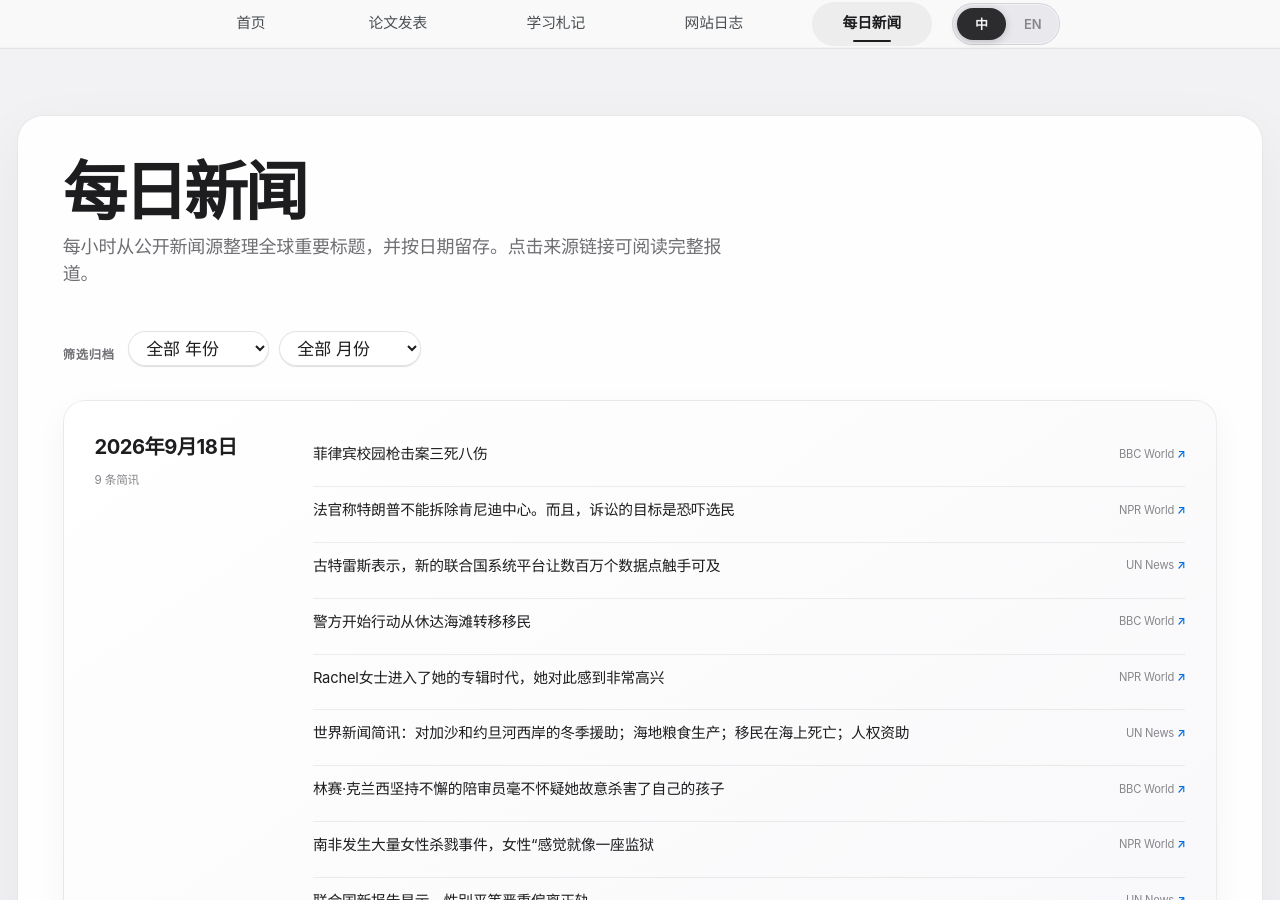
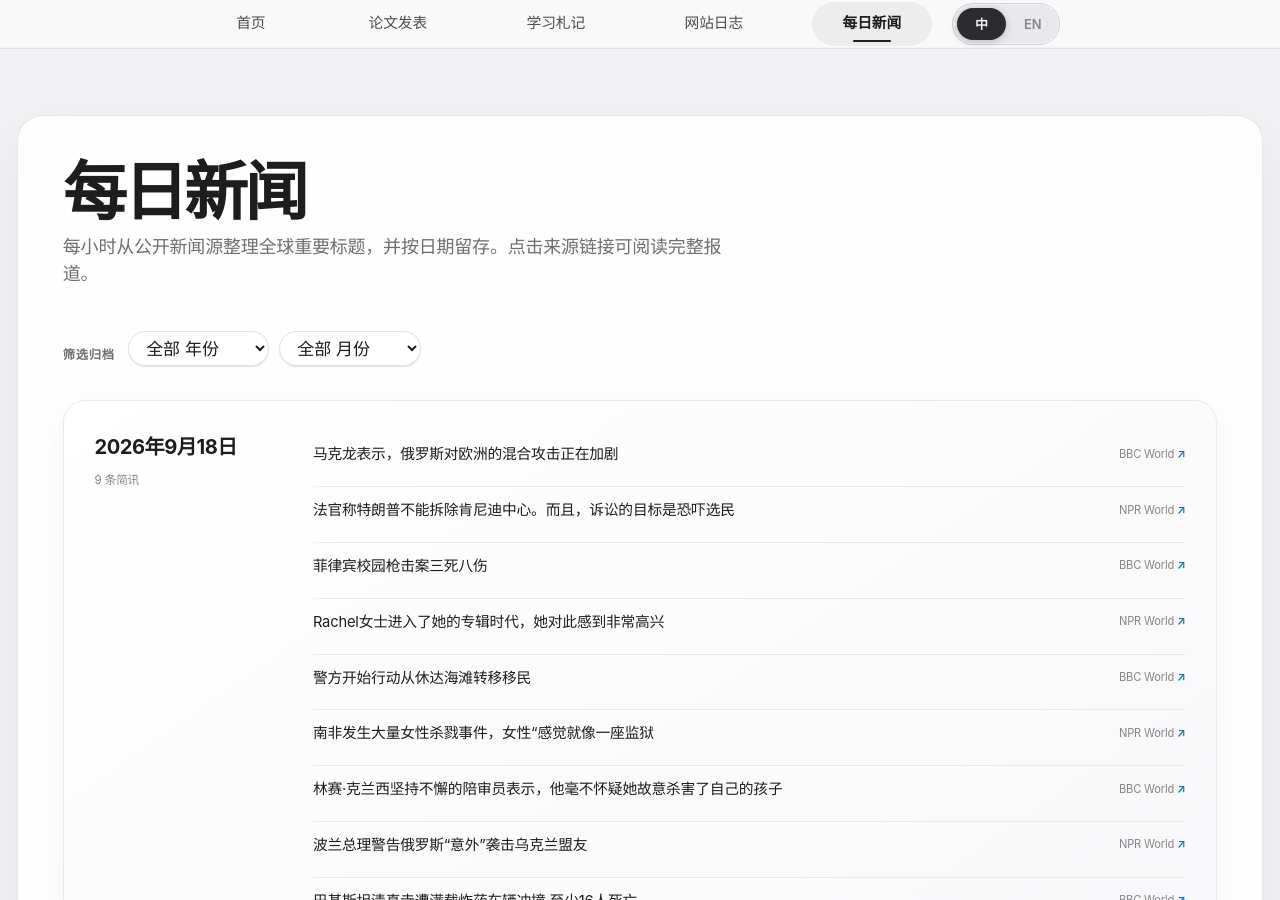
Before and after one commit to HaoxiangLuo/HaoxiangLuo.github.io, a Jekyll site: the page built from _pages/daily-news-zh.html, in a window 1280 px wide and 900 px high. Built offline with Jekyll 4.4.1, drawn with Linux system fonts in a browser that asks for light colours; a style sheet for code colours, icons or effects is not loaded; some of the changed text lies outside the part shown.

Commit message:
Update daily news 2026-09-18

```diff
--- a/_data/daily_news.json
+++ b/_data/daily_news.json
@@ -1,14 +1,14 @@
 {
-  "updated_at": "2026-09-18T20:29:08+08:00",
+  "updated_at": "2026-09-18T21:24:06+08:00",
   "days": [
     {
       "date": "2026-09-18",
       "items": [
         {
-          "title": "Three dead and eight injured in Philippines school shooting",
+          "title": "Russian hybrid attacks against Europe intensifying, says Macron",
           "source": "BBC World",
-          "url": "https://www.bbc.co.uk/news/articles/c6x2z4dlzyr0o?at_medium=RSS&at_campaign=rss",
-          "title_zh": "菲律宾校园枪击案三死八伤"
+          "url": "https://www.bbc.co.uk/news/articles/cm2dw1w9d3yjo?at_medium=RSS&at_campaign=rss",
+          "title_zh": "马克龙表示，俄罗斯对欧洲的混合攻击正在加剧"
         },
         {
           "title": "Judge says Trump can't demolish Kennedy Center. And, lawsuits target voter intimidation",
@@ -17,10 +17,16 @@
           "title_zh": "法官称特朗普不能拆除肯尼迪中心。而且，诉讼的目标是恐吓选民"
         },
         {
-          "title": "New UN system platform puts millions of data points at users’ fingertips, says Guterres",
-          "source": "UN News",
-          "url": "https://news.un.org/feed/view/en/story/2026/09/1168363",
-          "title_zh": "古特雷斯表示，新的联合国系统平台让数百万个数据点触手可及"
+          "title": "Three dead and eight injured in Philippines school shooting",
+          "source": "BBC World",
+          "url": "https://www.bbc.co.uk/news/articles/c6x2z4dlzyr0o?at_medium=RSS&at_campaign=rss",
+          "title_zh": "菲律宾校园枪击案三死八伤"
+        },
+        {
+          "title": "Ms. Rachel has entered her album era, and she is so happy about it",
+          "source": "NPR World",
+          "url": "https://www.npr.org/2026/09/18/nx-s1-5938847/ms-rachel-mr-aron-new-album-im-so-happy",
+          "title_zh": "Rachel女士进入了她的专辑时代，她对此感到非常高兴"
         },
         {
           "title": "Police begin operation to move migrants from Ceuta beaches",
@@ -29,34 +35,28 @@
           "title_zh": "警方开始行动从休达海滩转移移民"
         },
         {
-          "title": "Ms. Rachel has entered her album era, and she is so happy about it",
-          "source": "NPR World",
-          "url": "https://www.npr.org/2026/09/18/nx-s1-5938847/ms-rachel-mr-aron-new-album-im-so-happy",
-          "title_zh": "Rachel女士进入了她的专辑时代，她对此感到非常高兴"
-        },
-        {
-          "title": "World News in Brief: Winter aid for Gaza, West Bank; Haiti food production; migrant deaths at sea; human rights funding",
-          "source": "UN News",
-          "url": "https://news.un.org/feed/view/en/story/2026/09/1168362",
-          "title_zh": "世界新闻简讯：对加沙和约旦河西岸的冬季援助；海地粮食生产；移民在海上死亡；人权资助"
-        },
-        {
-          "title": "Lindsay Clancy holdout juror had no doubt she deliberately killed her children",
-          "source": "BBC World",
-          "url": "https://www.bbc.co.uk/news/articles/c54g7jdmw032o?at_medium=RSS&at_campaign=rss",
-          "title_zh": "林赛·克兰西坚持不懈的陪审员毫不怀疑她故意杀害了自己的孩子"
-        },
-        {
           "title": "South Africa 'feels like a prison' for women amid spate of femicides",
           "source": "NPR World",
           "url": "https://www.npr.org/2026/09/18/nx-s1-5973822/south-africa-feels-like-a-prison-for-women-amid-spate-of-femicides",
           "title_zh": "南非发生大量女性杀戮事件，女性“感觉就像一座监狱"
         },
         {
-          "title": "Gender equality woefully off track, new UN report reveals",
-          "source": "UN News",
-          "url": "https://news.un.org/feed/view/en/story/2026/09/1168360",
-          "title_zh": "联合国新报告显示，性别平等严重偏离正轨"
+          "title": "Lindsay Clancy holdout juror says he had no doubt she deliberately killed her children",
+          "source": "BBC World",
+          "url": "https://www.bbc.co.uk/news/articles/c54g7jdmw032o?at_medium=RSS&at_campaign=rss",
+          "title_zh": "林赛·克兰西坚持不懈的陪审员表示，他毫不怀疑她故意杀害了自己的孩子"
+        },
+        {
+          "title": "Poland's prime minister warns of Russian 'accidental' attacks on Ukraine's allies",
+          "source": "NPR World",
+          "url": "https://www.npr.org/2026/09/18/nx-s1-5973265/poland-nato-russia",
+          "title_zh": "波兰总理警告俄罗斯“意外”袭击乌克兰盟友"
+        },
+        {
+          "title": "At least 16 killed after vehicle loaded with explosives rams into Pakistan mosque",
+          "source": "BBC World",
+          "url": "https://www.bbc.co.uk/news/articles/ckn9wenz8wjwo?at_medium=RSS&at_campaign=rss",
+          "title_zh": "巴基斯坦清真寺遭满载炸药车辆冲撞 至少16人死亡"
         }
       ]
     },
```
